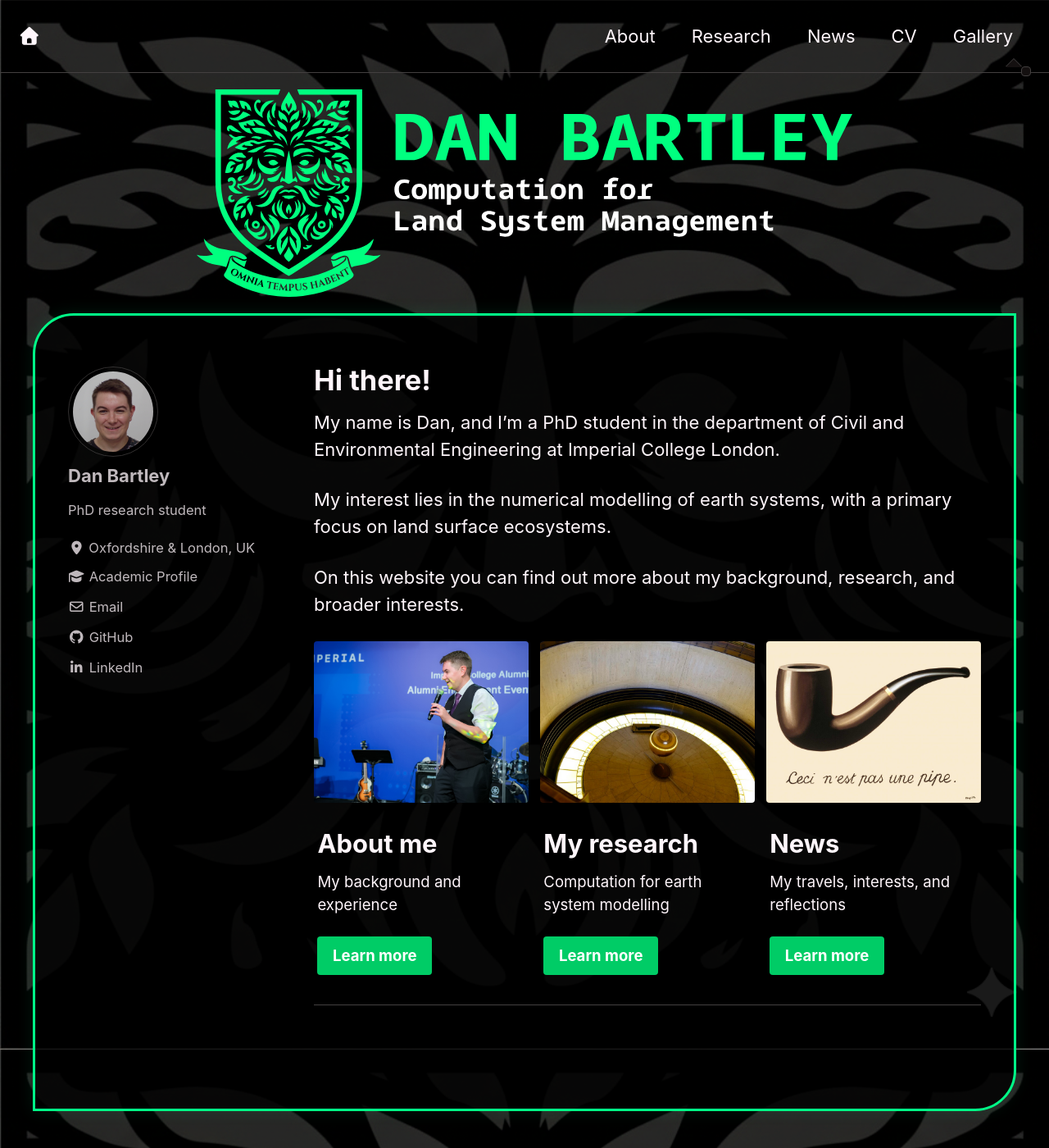
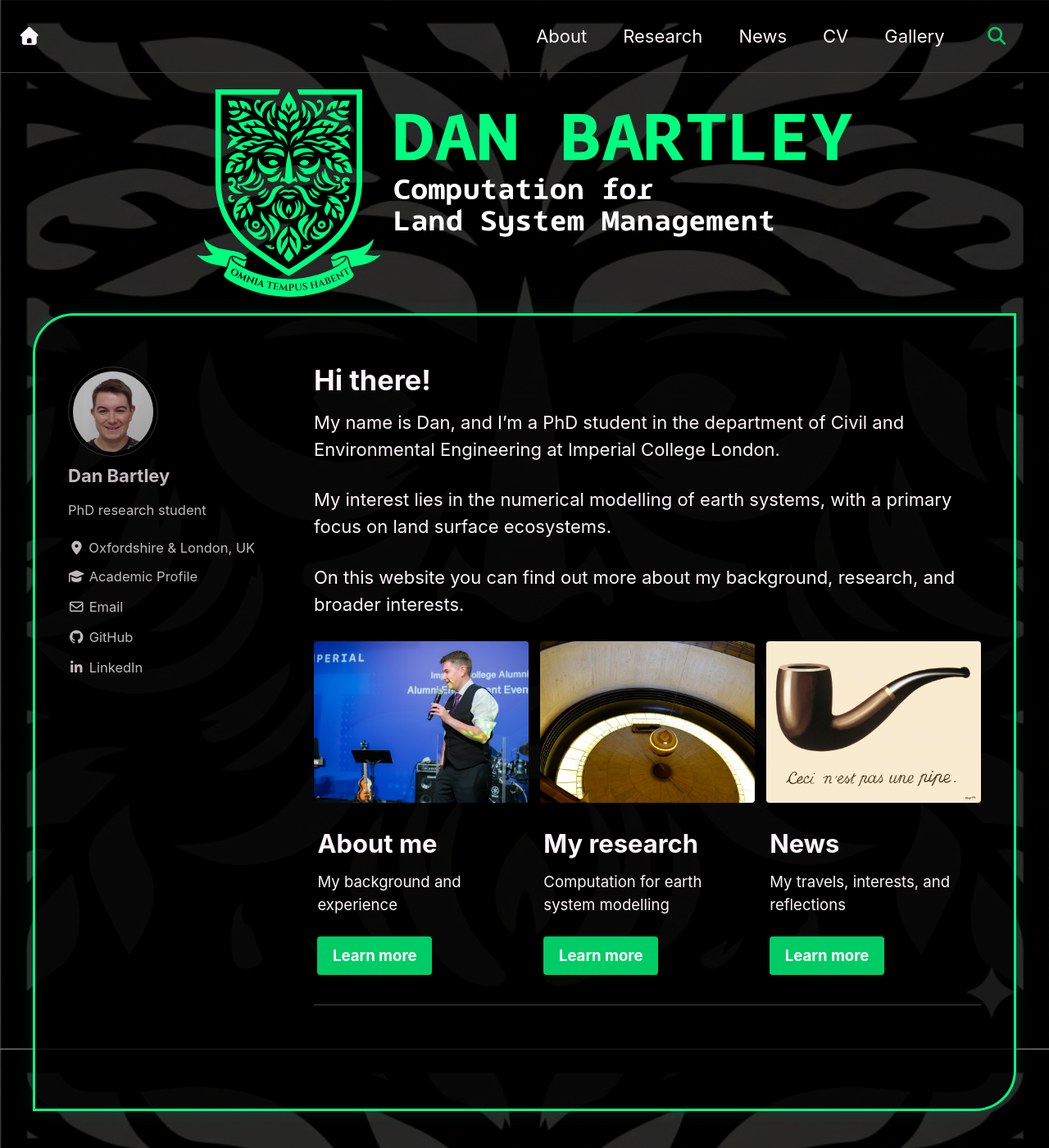
Before and after one commit to dpb-hydro/dpb-hydro.github.io, a Jekyll site: the page built from index.md, in a window 1280 px wide and 1400 px high. Shown: the whole window at 82% size. Built offline with Jekyll 4.4.1, drawn with Linux system fonts in a browser that asks for light colours; cached includes are drawn as plain includes.

Commit message:
Hopefully fixed mobile

```diff
--- a/_includes/masthead.html
+++ b/_includes/masthead.html
@@ -1,26 +1,39 @@
+{% assign locale = include.locale | default: site.locale %}
+{% capture logo_path %}{{ site.logo }}{% endcapture %}
+
 <div class="masthead">
   <div class="masthead__inner-wrap">
     <div class="masthead__menu">
-      <nav id="site-nav" class="greedy-nav">
+      <nav id="site-nav" class="greedy-nav" aria-label="Primary navigation">
+        {% unless logo_path == empty %}
+          <a class="site-logo" href="{{ '/' | relative_url }}"><img src="{{ logo_path | relative_url }}" alt="{{ site.masthead_title | default: site.title }}"></a>
+        {% endunless %}
         <a class="site-title" href="{{ '/' | relative_url }}">
-          {% if site.masthead_title %}
-            {{ site.masthead_title }}
-          {% else %}
-            {{ site.title }}
-          {% endif %}
+          {{ site.masthead_title | default: site.title | strip }}
+          {% if site.subtitle %}<span class="site-subtitle">{{ site.subtitle | escape_once | strip }}</span>{% endif %}
         </a>
         <ul class="visible-links">
-          {% for link in site.data.navigation.main %}
+          {%- for link in site.data.navigation.main -%}
             <li class="masthead__menu-item">
-              <a href="{{ link.url | relative_url }}"{% if link.url == page.url %} class="active"{% endif %}>{{ link.title }}</a>
+              <a
+                href="{{ link.url | relative_url }}"
+                {% if link.description %} title="{{ link.description }}"{% endif %}
+                {% if link.target %} target="{{ link.target }}"{% endif %}
+              >{{ link.title }}</a>
             </li>
-          {% endfor %}
+          {%- endfor -%}
         </ul>
+        {% if site.search == true %}
+        <button class="search__toggle" type="button">
+          <span class="visually-hidden">{{ site.data.ui-text[locale].search_label | default: "Toggle search" }}</span>
+          <i class="fas fa-search"></i>
+        </button>
+        {% endif %}
         <button class="greedy-nav__toggle hidden" type="button">
-          <span class="visually-hidden">Toggle menu</span>
+          <span class="visually-hidden">{{ site.data.ui-text[locale].menu_label | default: "Toggle menu" }}</span>
           <div class="navicon"></div>
         </button>
-        <ul class="hidden-links dropdown"></ul>
+        <ul class="hidden-links hidden"></ul>
       </nav>
     </div>
   </div>
--- a/assets/css/main.scss
+++ b/assets/css/main.scss
@@ -50,7 +50,7 @@
 /* ============================================================
    MASTHEAD
    ============================================================ */
-
 .greedy-nav {
   background: transparent !important;
+  position: relative !important;
 }
```
